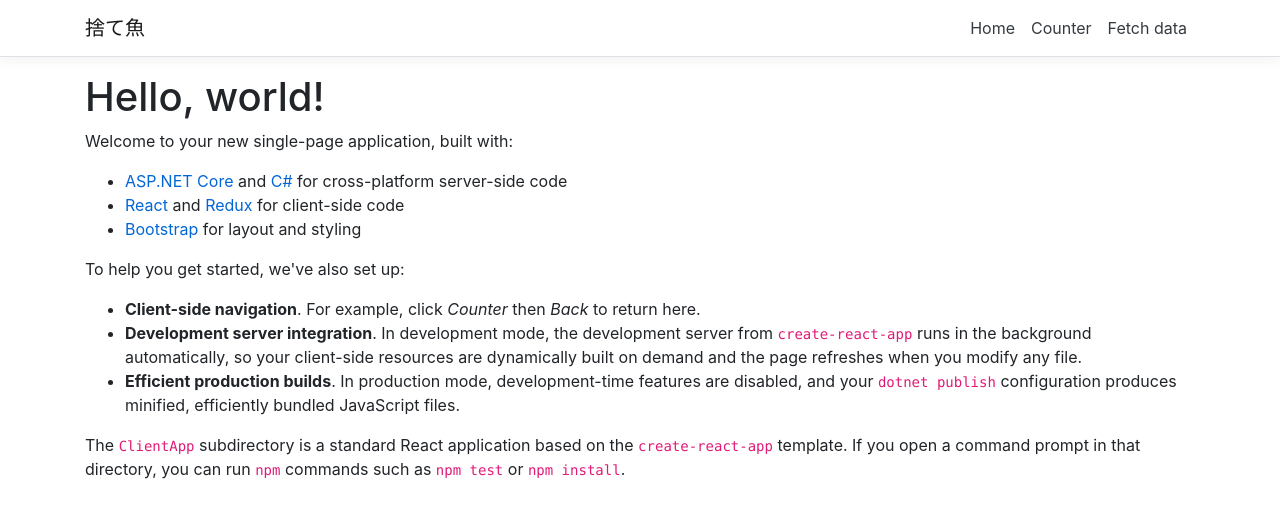
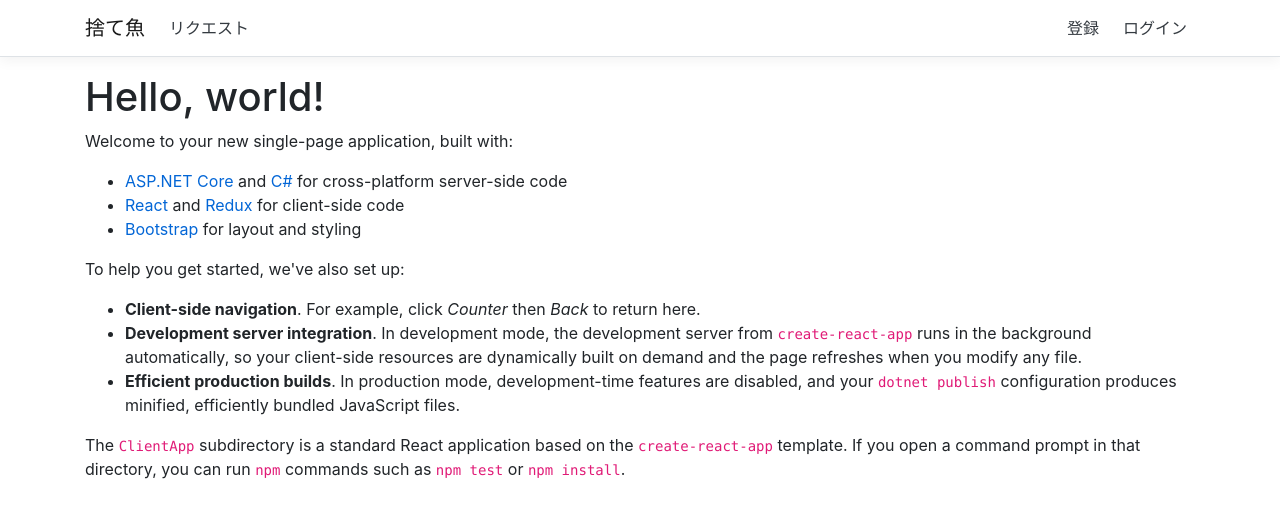
Before and after one commit to chameleonhead/suteuo, a React (Create React App) app in the folder frontend/: page / in a window 1280 px wide. Shown: the top 518 px of the page. Built offline with nearby package versions, Linux system fonts and the light colour scheme.

Commit message:
ナビゲーションメニューを作成

```diff
--- a/frontend/src/components/NavMenu.tsx
+++ b/frontend/src/components/NavMenu.tsx
@@ -1,42 +1,74 @@
 import * as React from 'react';
-import { Collapse, Container, Navbar, NavbarBrand, NavbarToggler, NavItem, NavLink } from 'reactstrap';
+import { Collapse, Container, Navbar, NavbarBrand, NavbarText, NavbarToggler, NavItem, NavLink } from 'reactstrap';
 import { Link } from 'react-router-dom';
 import './NavMenu.css';
 
-export default class NavMenu extends React.PureComponent<{}, { isOpen: boolean }> {
-    public state = {
-        isOpen: false
-    };
+export type NavMenuProps = {
+    user?: any;
+    notifications: any[];
+}
 
-    public render() {
+const NavList = (props: NavMenuProps) => {
+    return (
+        <ul className="navbar-nav flex-grow">
+            <NavItem>
+                <NavLink tag={Link} className="text-dark" to="/requests">リクエスト</NavLink>
+            </NavItem>
+            {props.user && (
+                <NavItem>
+                    <NavLink tag={Link} className="text-dark" to="/notifications">通知</NavLink>
+                </NavItem>
+            )}
+            {props.user && (
+                <NavItem>
+                    <NavLink tag={Link} className="text-dark" to="/messages">メッセージ</NavLink>
+                </NavItem>
+            )}
+        </ul>
+    )
+}
+
+const UserInfo = (props: NavMenuProps) => {
+    const { user } = props
+    if (user) {
+        return (
+            <NavbarText>
+                {user.name}
+            </NavbarText>
+        )
+    }
+    return (
+        <ul className="navbar-nav flex-grow">
+            <NavItem className="mr-2">
+                <NavLink tag={Link} className="text-dark" to="/register">登録</NavLink>
+            </NavItem>
+            <NavItem>
+                <NavLink tag={Link} className="text-dark" to="/login">ログイン</NavLink>
+            </NavItem>
+        </ul>
+    )
+}
+
+export const NavMenu = (props: NavMenuProps) => {
+    const [isOpen, setOpen] = React.useState(false)
+    const { user } = props
+    if (user) {
+
+    }
     return (
         <header>
             <Navbar className="navbar-expand-sm navbar-toggleable-sm border-bottom box-shadow mb-3" light>
                 <Container>
                     <NavbarBrand tag={Link} to="/">捨て魚</NavbarBrand>
-                        <NavbarToggler onClick={this.toggle} className="mr-2"/>
-                        <Collapse className="d-sm-inline-flex flex-sm-row-reverse" isOpen={this.state.isOpen} navbar>
-                            <ul className="navbar-nav flex-grow">
-                                <NavItem>
-                                    <NavLink tag={Link} className="text-dark" to="/">Home</NavLink>
-                                </NavItem>
-                                <NavItem>
-                                    <NavLink tag={Link} className="text-dark" to="/counter">Counter</NavLink>
-                                </NavItem>
-                                <NavItem>
-                                    <NavLink tag={Link} className="text-dark" to="/fetch-data">Fetch data</NavLink>
-                                </NavItem>
-                            </ul>
+                    <NavbarToggler onClick={() => setOpen(!isOpen)} className="mr-2" />
+                    <Collapse className="d-sm-inline-flex justify-content-between" isOpen={isOpen} navbar>
+                        <NavList {...props} />
+                        <UserInfo {...props} />
                     </Collapse>
                 </Container>
             </Navbar>
         </header>
-        );
+    )
 }
 
-    private toggle = () => {
-        this.setState({
-            isOpen: !this.state.isOpen
-        });
-    }
-}
+export default (props: any) => <NavMenu {...props} />;
```
Also changed, not shown: 1 other file (tests, documents, lock files or other folders). Lines whose indentation alone changed are shown as unchanged.
